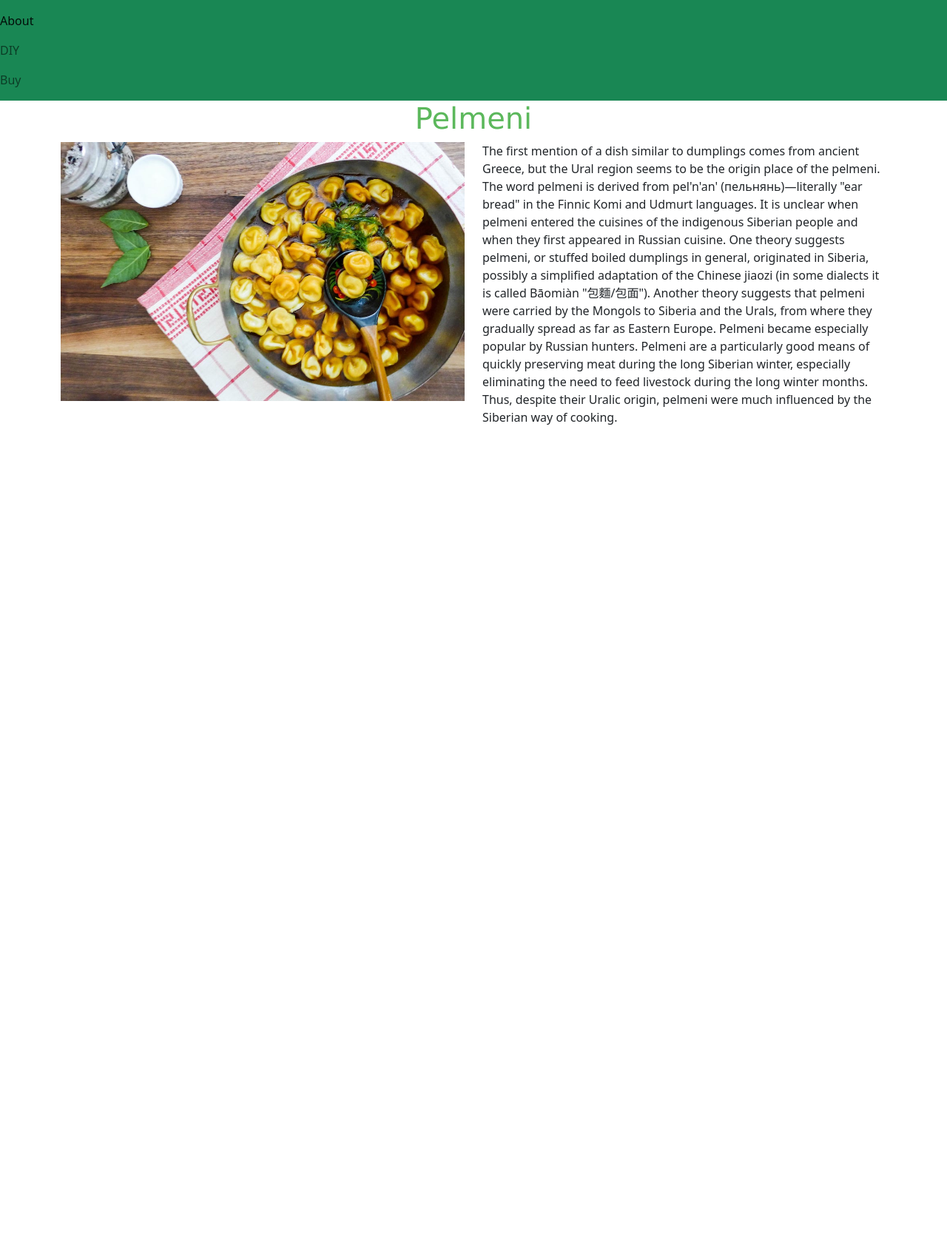
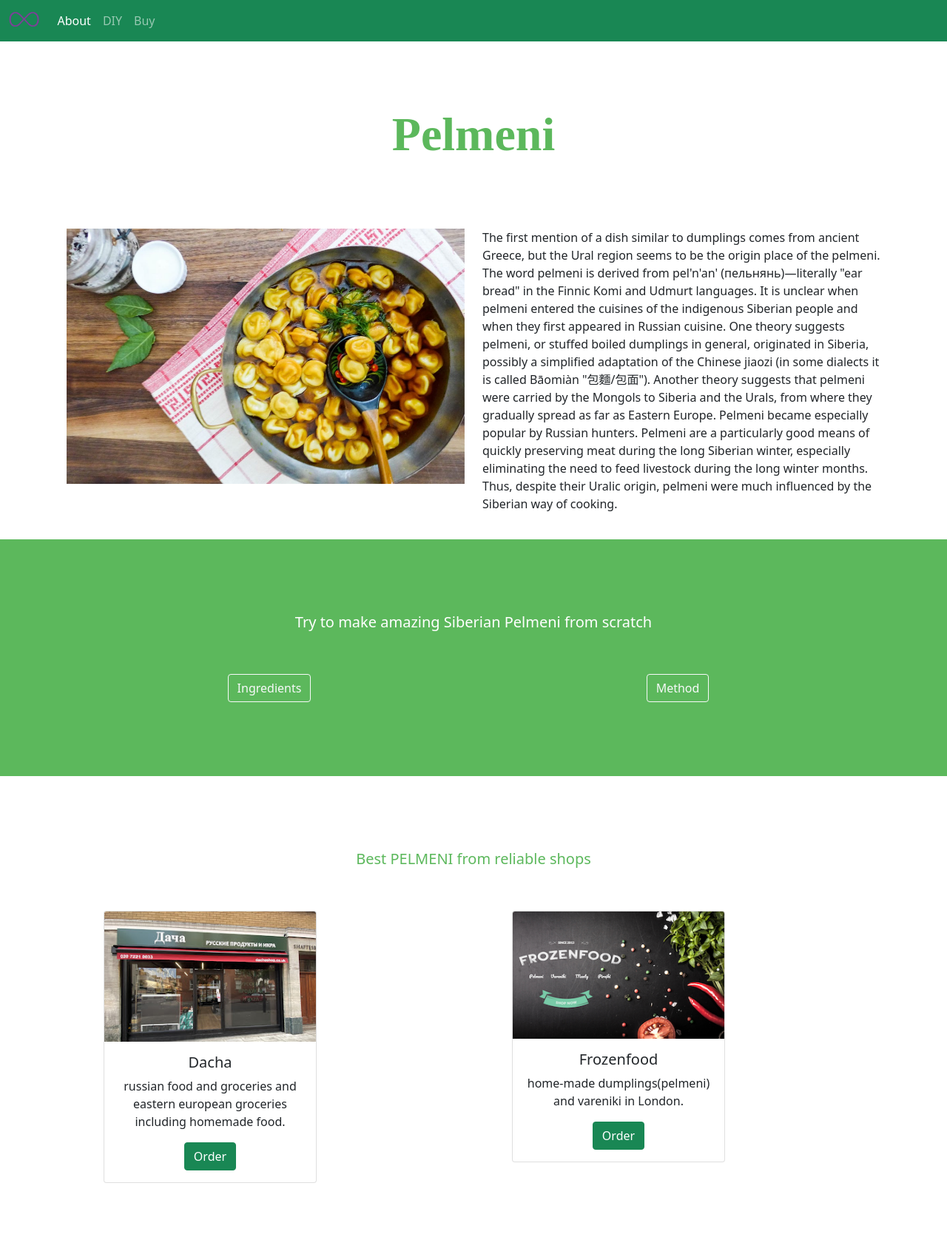
Before and after one commit to Ginger9307/Day3Food, a plain HTML site: page index.html in a window 1280 px wide. Shown: the whole page at 74% size. Before the commit the page ends 800 px from the top, so only its background shows below. Drawn offline with nearby package versions, Linux system fonts and the light colour scheme; a web font is replaced by a local one.

Commit message:
Bootstrap5 all elements

```diff
--- a/index.html
+++ b/index.html
@@ -5,52 +5,49 @@
         <title>Pelmeni</title>
         <link rel="stylesheet" href="style.css">
         <link href="https://cdn.jsdelivr.net/npm/bootstrap@5.1.3/dist/css/bootstrap.min.css" rel="stylesheet" integrity="sha384-1BmE4kWBq78iYhFldvKuhfTAU6auU8tT94WrHftjDbrCEXSU1oBoqyl2QvZ6jIW3" crossorigin="anonymous">
+        <link rel="preconnect" href="https://fonts.googleapis.com">
+        <link rel="preconnect" href="https://fonts.gstatic.com" crossorigin>
+        <link href="https://fonts.googleapis.com/css2?family=Eczar:wght@500;600;700&display=swap" rel="stylesheet">
+
     </head>
 
     <body>
 
+        <!-- BOOTSTRAP 5 navbar -->
+        <nav class="navbar navbar-expand-lg navbar-dark bg-success">
+            <div class="container-fluid">
 
-        <nav class="navbar navbar-light bg-success">
-            <div class="container-fluid"></div>
+              <a class="navbar-brand" href="#">
+                <img src="images/fplogo.png" alt="Futureproof Logo" height="24" class="d-inline-block align-text-top">
+              </a>
 
-                <ul class="navbar-nav">
+              <button class="navbar-toggler" type="button" data-bs-toggle="collapse" data-bs-target="#navbarNav" aria-controls="navbarNav" aria-expanded="false" aria-label="Toggle navigation">
+                <span class="navbar-toggler-icon"></span>
+              </button>
+
+              <div class="collapse navbar-collapse" id="navbarNav">
+
+                <ul class="navbar-nav me-auto mb-2 mb-lg-0">
 
                   <li class="nav-item">
-                        <a class="nav-link active" href="#about">About</a>
+                    <a class="nav-link active" aria-current="page" href="#about">About</a>
+                  </li>
+                  <li class="nav-item">
+                    <a class="nav-link" href="#DIY">DIY</a>
+                  </li>
+                  <li class="nav-item">
+                    <a class="nav-link" href="#Buy">Buy</a>
                   </li>
 
-                    <li class="nav-item">
-                        <a class="nav-link"  href="#DIY">DIY</a>
-                    </li>
+              </div>
 
-                    <li class="nav-item">
-                        <a class="nav-link"  href="#BUY">Buy</a>
-                    </li>
-
-                </ul>
             </div>
           </nav>
 
-
-        <h1 class="main_title">Pelmeni</h1>
-
         <!-- sections -->
         <div class="tab-content">
-
-            <div id="about" class="container tab-pane active">
-                <!-- <div class="grid-container">
-
-                    <div class="grid-item">
-                        <img class="main_img" src="https://valentinascorner.com/wp-content/uploads/2020/02/30-Minute-Pelmeni-Recipe-1.jpg" alt="Pelmeni">
-                    </div>
-
-                    <div class="grid-item">
-                        <p>The first mention of a dish similar to dumplings comes from ancient Greece, but the Ural region seems to be the origin place of the pelmeni. The word pelmeni is derived from pel'n'an' (пельнянь)—literally "ear bread" in the Finnic Komi and Udmurt languages. It is unclear when pelmeni entered the cuisines of the indigenous Siberian people and when they first appeared in Russian cuisine. One theory suggests pelmeni, or stuffed boiled dumplings in general, originated in Siberia, possibly a simplified adaptation of the Chinese jiaozi (in some dialects it is called Bāomiàn "包麵/包面"). Another theory suggests that pelmeni were carried by the Mongols to Siberia and the Urals, from where they gradually spread as far as Eastern Europe. Pelmeni became especially popular by Russian hunters.
-                        Pelmeni are a particularly good means of quickly preserving meat during the long Siberian winter, especially eliminating the need to feed livestock during the long winter months. Thus, despite their Uralic origin, pelmeni were much influenced by the Siberian way of cooking.</p>
-                    </div>
-
-                </div> -->
-                <div>
+            <div id="about">
+                    <h1 class="main_title">Pelmeni</h1>
                     <div class="row">
                         <div class="col-md">
 
@@ -59,10 +56,10 @@
 
                                 <div class="carousel-inner">
                                     <div class="carousel-item active" data-bs-interval="3000">
-                                        <img class="d-block w-100" src="pelmeni3.jpeg" alt="Pelmeni_1">
+                                        <img class="d-block w-100" src="images/pelmeni3.jpeg" alt="Pelmeni_1">
                                     </div>
                                     <div class="carousel-item" data-bs-interval="3000">
-                                        <img class="d-block w-100" src="pelmeni4.jpeg" alt="Pelmeni_2">
+                                        <img class="d-block w-100" src="images/pelmeni4.jpeg" alt="Pelmeni_2">
                                     </div>
                                 </div>
 
@@ -78,14 +75,12 @@
             </div>
 
 
-            </div>
-
-
-            <div id="DIY" class="container tab-pane fade">
-                <h6>Try to make amazing Siberian Pelmeni from scratch</h6>
-
-                <button type="button" class="btn btn-outline-success btn-block" data-toggle="collapse" data-target="#ingred">Ingredients</button>
-                <div id="ingred" class="collapse">
+            <div id="DIY">
+                <h5 class="semiheader">Try to make amazing Siberian Pelmeni from scratch</h5>
+                <div class="row">
+                    <div class="col-6">
+                        <button type="button" class="btn btn-outline-light btn-block" data-bs-toggle="collapse" data-bs-target="#ingred">Ingredients</button>
+                        <div id="ingred" class="collapse diy_text">
                             <ul >Ingredients
                                 <li>
                                     <ul>For the dough:
@@ -105,11 +100,11 @@
                                 </li>
                             </ul>
                         </div>
+                    </div>
 
-                <br>
-
-                <button type="button" class="btn btn-success btn-block" data-toggle="collapse" data-target="#method">Method</button>
-                <div id="method" class="collapse">
+                    <div class="col-6">
+                        <button type="button" class="btn btn-outline-light btn-block" data-bs-toggle="collapse" data-bs-target="#method">Method</button>
+                        <div id="method" class="collapse diy_text">
                             <h7 class="step" >STEP 1</h7>
                             <p>Sieve flour into a heap with a small well on the top. Gradually beat in the eggs, salt and add water little by little to form a dough. Mix and kneed it well for a few minutes, so that it is quite tight. Leave it in the fridge for at least 30 minutes.</p>
                             <h7 class="step" >STEP 2</h7>
@@ -122,46 +117,46 @@
 
                     </div>
 
-
-            <div id="BUY" class="container tab-pane fade">
-
-            <!-- carousel  -->
-            <div id="carouselPelmeni" class="carousel slide" data-ride="carousel">
-                <ol class="carousel-indicators">
-                    <li data-target="#carouselPelmeni" data-slide-to="0" class="active"></li>
-                    <li data-target="#carouselPelmeni" data-slide-to="1"></li>
-                </ol>
-                <div class="carousel-inner">
-                    <div class="carousel-item active">
-                        <img class="d-block w-100 main_img" src="pelmeni3.jpeg" alt="Pelmeni_1">
-                    </div>
-                    <div class="carousel-item">
-                        <img class="d-block w-100" src="pelmeni4.jpeg" alt="Pelmeni_2">
-                    </div>
                 </div>
 
-                <a class="carousel-control-prev" href="#carouselPelmeni" role="button" data-slide="prev">
-                    <span class="carousel-control-prev-icon" aria-hidden="true"></span>
-                    <span class="sr-only">Previous</span>
-                </a>
-                <a class="carousel-control-next" href="#carouselPelmeni" role="button" data-slide="next">
-                    <span class="carousel-control-next-icon" aria-hidden="true"></span>
-                    <span class="sr-only">Next</span>
-                </a>
+            </div>
 
 
+            <div id="BUY" class="buy">
 
-                <h6>Try best PELMENI from reliable shops: </h6>
-                <div>
-                    <a target="_blank" class="shop" href="https://alatoo-frozenfood.co.uk/shop/">Frozenfood</a>
-                </div>
-                <div>
-                    <a class="shop" href="https://dachashop.co.uk/?route=choose_delivery">Dacha</a>
+                <div class="row">
+
+                    <h5 class='semiheader'>Best PELMENI from reliable shops</h5>
+
+                    <div class="col-lg-6 col-sm-12">
+                        <div class="card" style="width: 18rem;">
+                            <img src="images/Dacha.jpeg" class="card-img-top" alt="Dacha">
+                            <div class="card-body">
+                              <h5 class="card-title">Dacha</h5>
+                              <p class="card-text">russian food and groceries and eastern european groceries including homemade food.</p>
+                              <a href="https://dachashop.co.uk/?route=choose_delivery " class="btn btn-success">Order</a>
                             </div>
                         </div>
                     </div>
 
+                    <div class="col-lg-6 col-sm-12">
+                        <div class="card" style="width: 18rem;">
+                            <img src="images/Frozenfood.jpeg" class="card-img-top" alt="Frozenfood">
+                            <div class="card-body">
+                              <h5 class="card-title">Frozenfood</h5>
+                              <p class="card-text">home-made dumplings(pelmeni) and vareniki in London.</p>
+                              <a href="https://alatoo-frozenfood.co.uk/shop/" class="btn btn-success">Order</a>
+                            </div>
+                        </div>
+                    </div>
+                </div>
+
+
+
+
+
+        </div>
+
         <script src="https://cdn.jsdelivr.net/npm/bootstrap@5.1.3/dist/js/bootstrap.bundle.min.js" integrity="sha384-ka7Sk0Gln4gmtz2MlQnikT1wXgYsOg+OMhuP+IlRH9sENBO0LRn5q+8nbTov4+1p" crossorigin="anonymous"></script>
-
     </body>
 </html>
--- a/style.css
+++ b/style.css
@@ -1,59 +1,63 @@
-/* .body {
-    padding: 20px;
-} */
+.body {
+    font-family:Verdana, Geneva, Tahoma, sans-serif;
+
+}
 
 .nav-link {
     color: #5cb85c;
 }
 
+#about {
+    margin: 0 7% 20px 7%;
+}
+
 .main_title {
     text-align: center;
+    font-family: 'Eczar', serif;
+    font-weight: 700;
+    font-size: 64px;
     color: #5cb85c;
-    font-family: Verdana, Geneva, Tahoma, sans-serif;
+    margin-top: 8%;
+    margin-bottom: 8%;
 }
 
 .main_img {
    width: 100%;
 }
 
-.grid-container {
-    display: grid;
-    grid-template-columns: auto auto;
-    background-color: #ffffff;
-    padding: 10px;
+#DIY {
+    background-color: #5cb85c;
+    color: #ffffff;
+    text-align: center;
+    padding: 100px
 }
 
-.grid-item {
-    padding: 10px;
-}
-
-.step {
-    font-family: Verdana, Geneva, Tahoma, sans-serif;
-    color: #5cb85c;
+.diy_text {
+    text-align: left;
 }
 
 .btn {
     margin: 10px, 0px, 10px, 0px;
 }
 
-.shop {
-    color: #5cb85c;
-    font-size: medium;
+.buy {
+    text-align: center;
+    /* margin-bottom: 10%;
+    margin-top: 2%; */
+    padding: 100px;
 }
 
-a:hover {
-    color: #1a331a;
+.semiheader {
+
+    text-align: center;
+    padding-bottom: 50px;
 }
 
-h6 {
-    padding-top: 20px;
+.card {
+    text-align: center;
+    margin: 0 40px 0 40px;
 }
 
-@media only screen and (max-width: 800px) {
-        .grid-container {
-            display: grid;
-            grid-template-columns: auto;
-            background-color: #ffffff;
-            padding: 10px;
-    }
+.buy .semiheader {
+    color: #5cb85c;
 }
```
Also changed, not shown: images/Dacha.jpeg (added), images/Frozenfood.jpeg (added), images/fplogo.png (added), images/pelmeni3.jpeg (renamed from pelmeni3.jpeg), images/pelmeni4.jpeg (renamed from pelmeni4.jpeg), 1 other file. Lines whose indentation alone changed are shown as unchanged.
